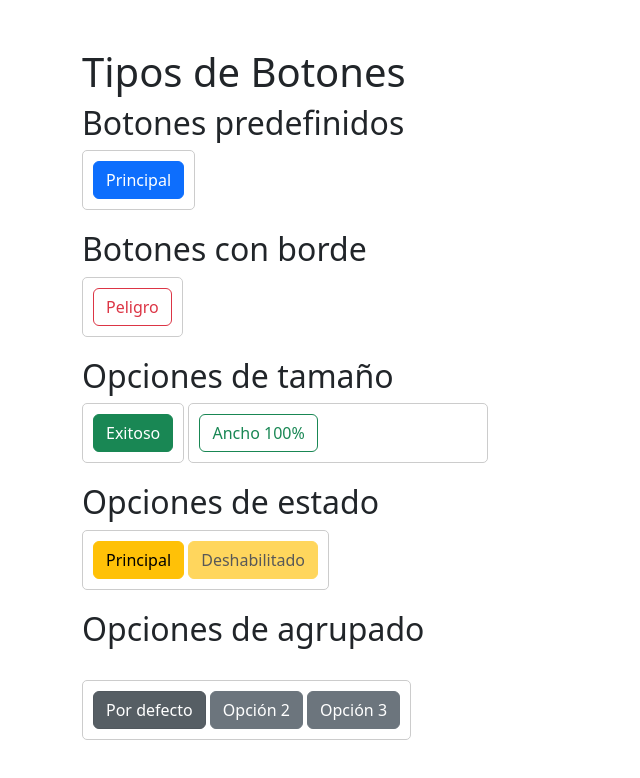
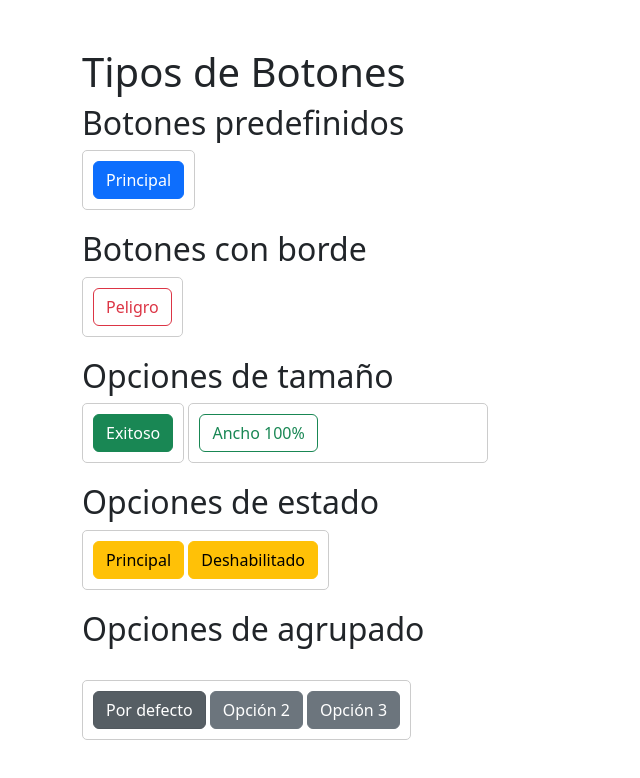
Before and after one commit to ismora/C2_2025_SOFT11, a plain HTML site: page Bootstrap/ejercicio botones.html in a window 1280 px wide. Shown: the whole page, without its empty margins (0-640 px from the left). Drawn offline with nearby package versions, Linux system fonts and the light colour scheme.

Commit message:
[fix] Error en el ejemplo

```diff
--- a/Bootstrap/ejercicio botones.html
+++ b/Bootstrap/ejercicio botones.html
@@ -68,7 +68,7 @@
 
         <div class="div-borde">
             <button type="button" class="btn btn-warning">Principal</button>
-            <button type="button" class="btn btn-warning" disabled>Deshabilitado</button>
+            <button type="button" class="btn btn-warning">Deshabilitado</button>
 
         </div>
 
```
